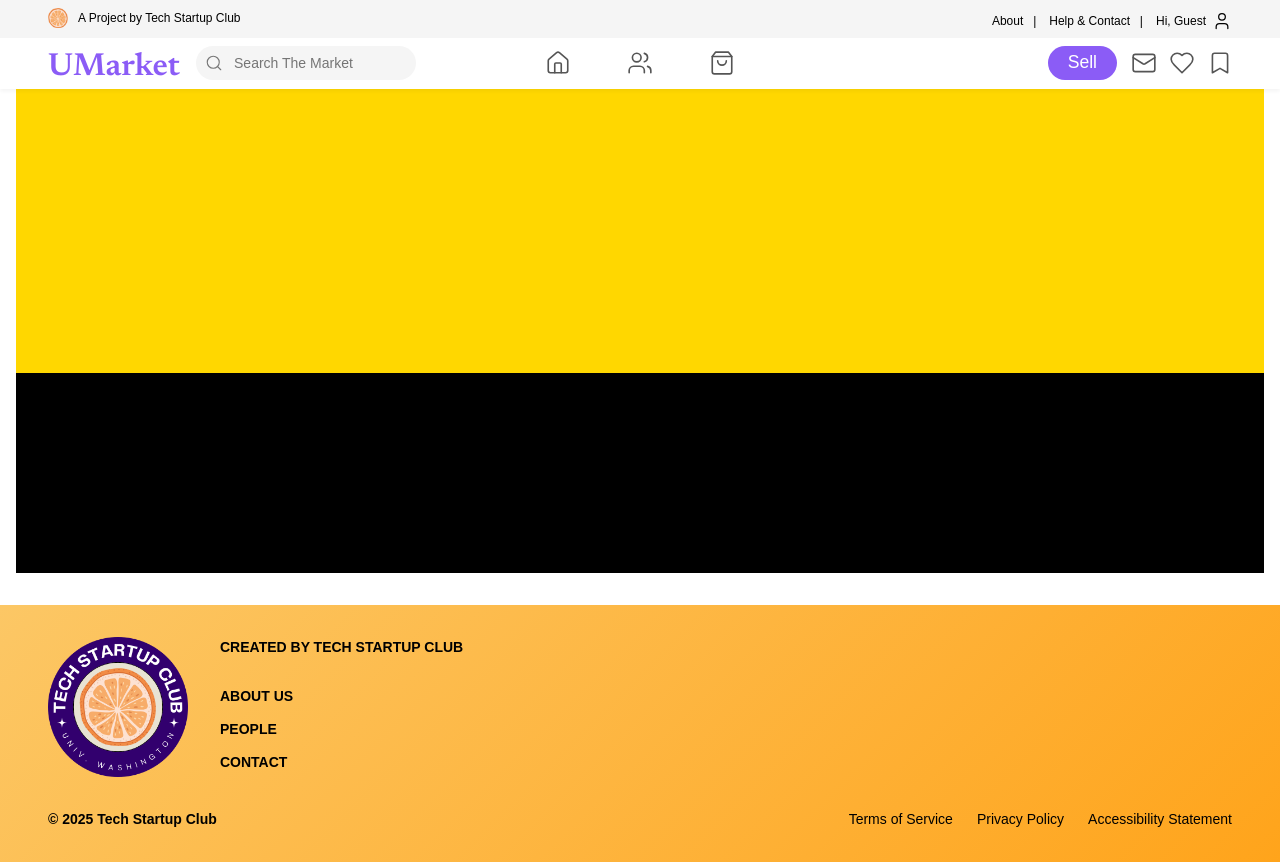
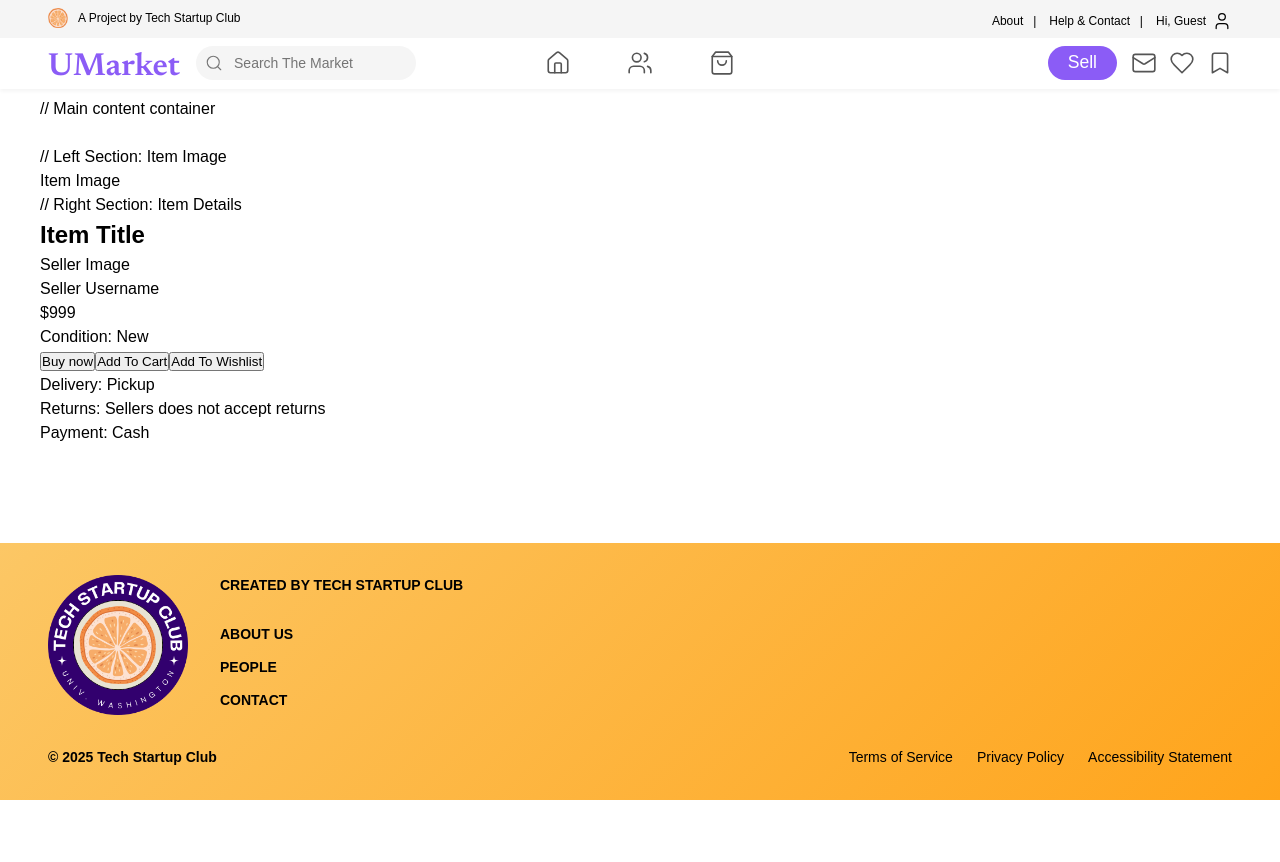
Before and after one commit to TechStartupClub/UMarket, a React (Vite) app in the folder client/: page /item in a window 1280 px wide. After the commit the page ends 800 px from the top, so only its background shows below. Built offline with nearby package versions, Linux system fonts and the light colour scheme.

Commit message:
feat: add skeleton for items listing page

```diff
--- a/client/src/market/routes/Item Listing/index.module.css
+++ b/client/src/market/routes/Item Listing/index.module.css
@@ -1,6 +1,9 @@
-.itemListingWrapper {
-    height: 500px;
-    background-color: black;
+.container {
+    display: flex;
+    flex-direction: column;
+    width: 100%;
+    padding: 24px;
+    gap: 24px;
 }
 
 .innerListingWrapper {
--- a/client/src/market/routes/Item Listing/index.tsx
+++ b/client/src/market/routes/Item Listing/index.tsx
@@ -1,12 +1,50 @@
 import React from 'react'
-import style from './index.module.css'
+import styles from './index.module.css'
 
-function index() {
+const ItemListingPage: React.FC = () => {
   return (
-    <div className={style.itemListingWrapper}>
-      <div className={style.innerListingWrapper}></div>
+
+    // Container
+    <div className={styles.container}>
+      // Main content container
+      <div className={styles.mainContent}>
+
+        // Left Section: Item Image
+        <div className={styles.imageSection}>
+          <div className={styles.itemImage}>Item Image</div>
+        </div>
+
+        // Right Section: Item Details
+        <div className={styles.detailsSection}>
+          <div className={styles.titleSection}>
+            <h2>Item Title</h2>
+          </div>
+          <div className={styles.sellerProfile}>
+            <div className={styles.sellerProfilePic}>Seller Image</div>
+            <span>Seller Username</span>
+          </div>
+          <div className={styles.priceAndCondition}>
+            <div className={styles.price}>$999</div>
+            <div className={styles.condition}>
+              <span>Condition: </span>
+              <span>New</span>
+            </div>
+          </div>
+          <div className={styles.actionButtons}>
+            <button className={styles.buyButton}>Buy now</button>
+            <button className={styles.cartButton}>Add To Cart</button>
+            <button className={styles.wishlistButton}>Add To Wishlist</button>
+          </div>
+          <div className={styles.additionalInfo}>
+            <p>Delivery: Pickup</p>
+            <p>Returns: Sellers does not accept returns</p>
+            <p>Payment: Cash</p>
+          </div>
+        </div>
+
+      </div>
     </div>
   )
 }
 
-export default index
+export default ItemListingPage;
--- a/client/src/shared/routes/About/index.tsx
+++ b/client/src/shared/routes/About/index.tsx
@@ -159,7 +159,7 @@ const clubMembers = [
 ]
 
 
-function index() {
+function about() {
   return (
     <div className={style.pageContainer}>
         <div className={style.heroBanner} style={{ backgroundImage: `url(${aboutHeader})` }}>
@@ -230,4 +230,4 @@ function index() {
   )
 }
 
-export default index
+export default about
```
